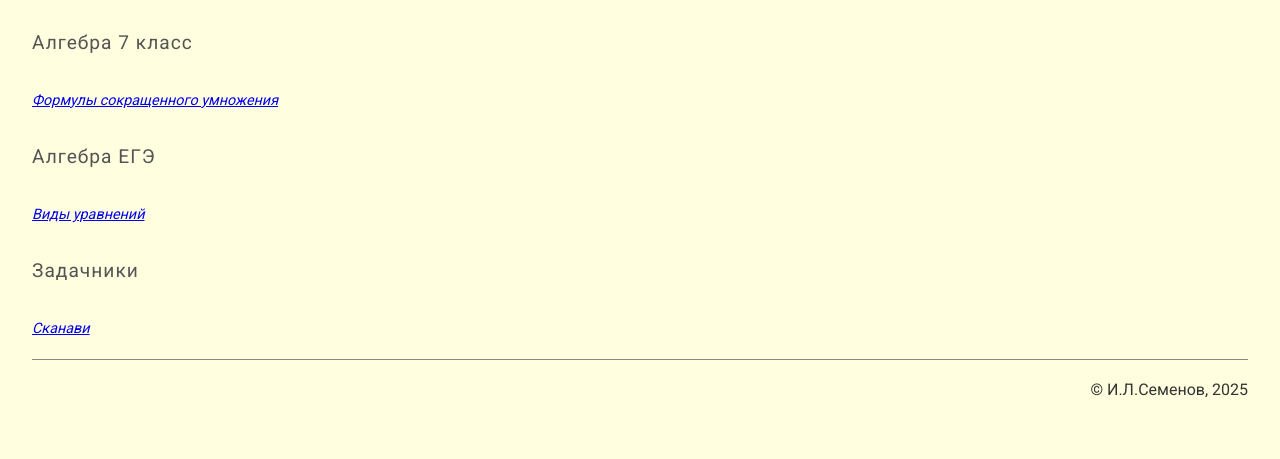
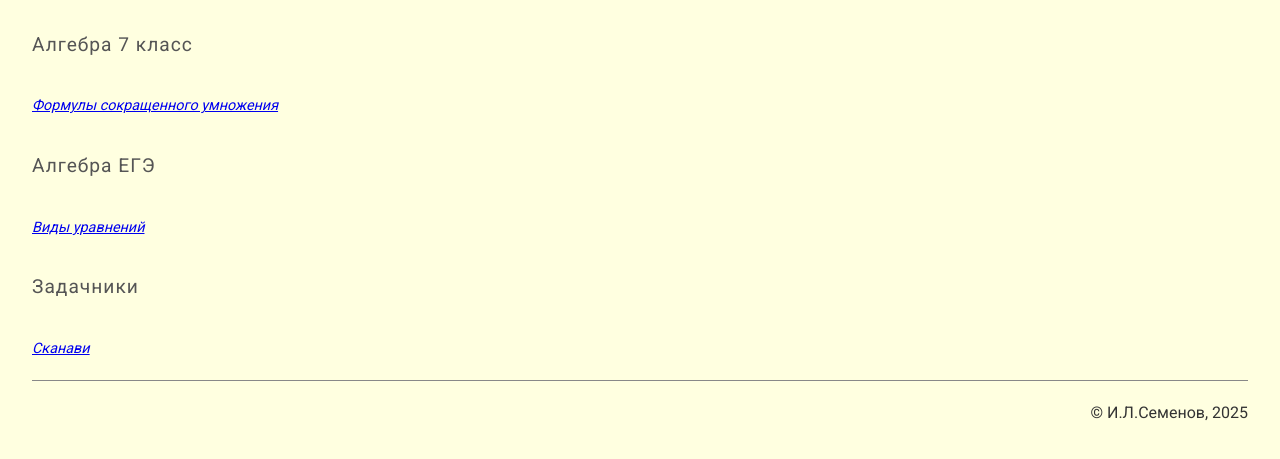
Before and after one commit to igorlsemenov/math, a Jekyll site: the page built from index.md, in a window 1280 px wide. Shown: the top 459 px of the page. Built offline with Jekyll 4.4.1, drawn with Linux system fonts in a browser that asks for light colours.

Commit message:
Update main.css

```diff
--- a/_includes/main.css
+++ b/_includes/main.css
@@ -26,7 +26,7 @@
         margin: 1em 2em;
         font-family: 'Roboto', sans-serif;
         font-weight: 350;
-        line-height: 1.8;
+        line-height: 2;
       }
       hr {
         border: 0;
```
